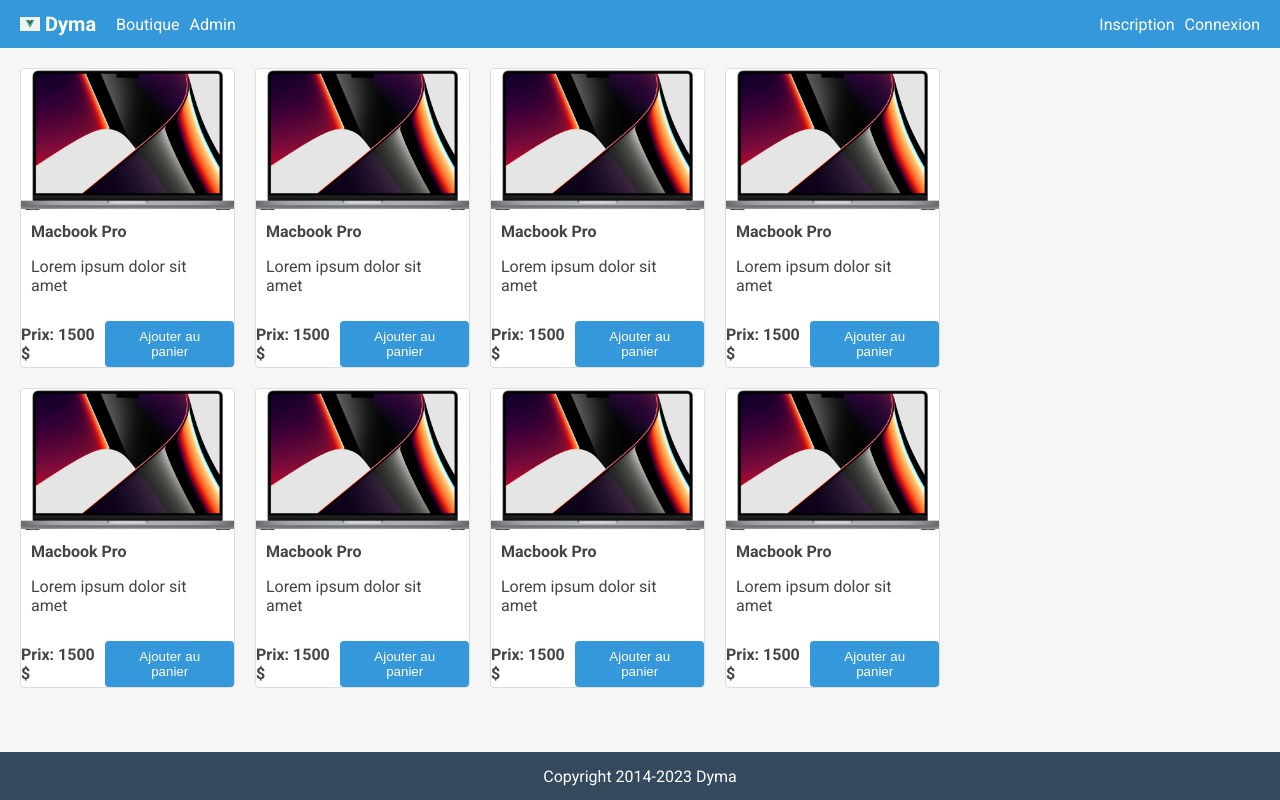
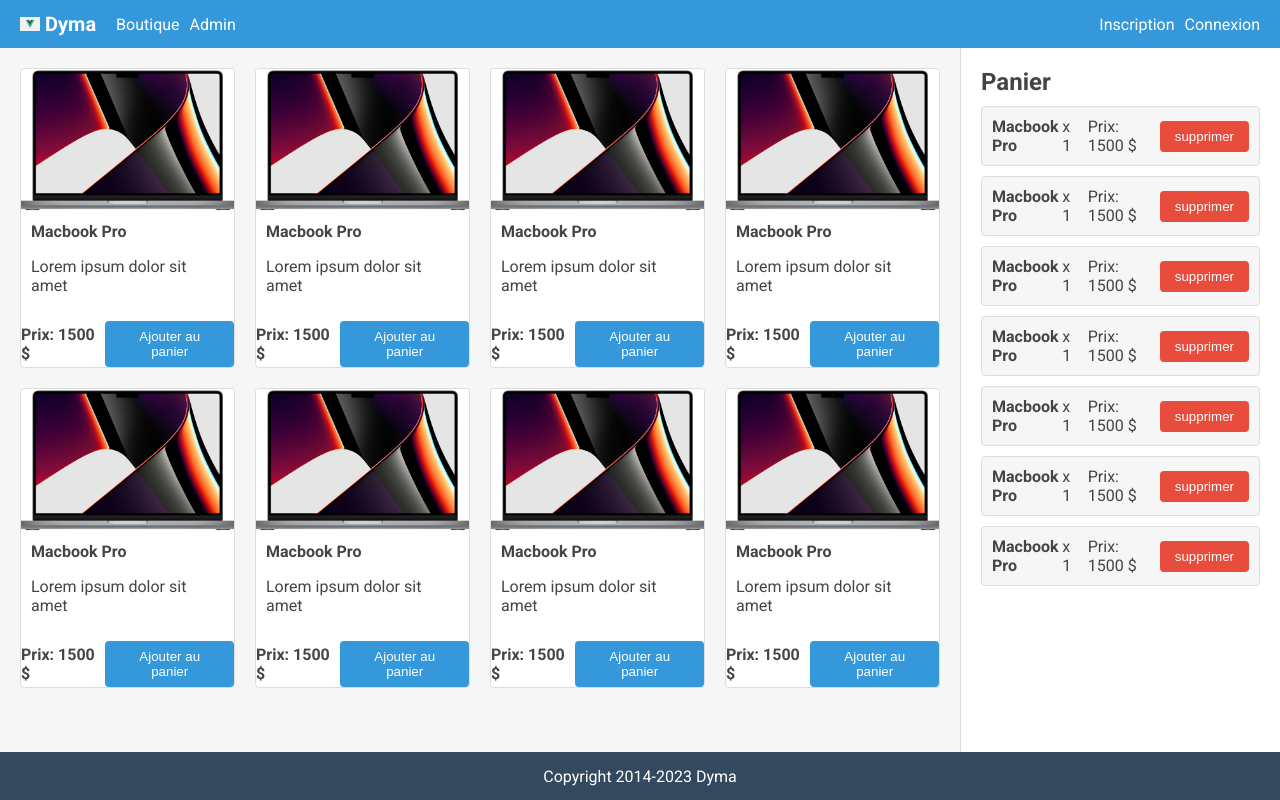
Before and after one commit to DDLH-92/Boutique, a Vue app: page / in a window 1280 px wide. Built offline with nearby package versions, Linux system fonts and the light colour scheme.

Commit message:
add style to cart

```diff
--- a/src/App.vue
+++ b/src/App.vue
@@ -9,7 +9,7 @@
   <div class="app-container">
     <TheHeader class="header"/>
     <Shop class="shop"/>
-    <!-- <Cart class="cart b3"/> -->
+    <Cart class="cart"/>
     <TheFooter class="footer"/>
   </div>
 </template>
@@ -36,6 +36,8 @@
 
 .cart {
   grid-area: cart;
+  border-left: var(--border);
+  background-color: white;
 }
 
 .footer {
--- a/src/components/Cart/CartProduct.vue
+++ b/src/components/Cart/CartProduct.vue
@@ -1,14 +1,18 @@
 <script setup lang="ts"></script>
 
 <template>
-  <div class="mb-10">
-    <h1>Cart product</h1>
+  <div class="mb-10 p-10 d-flex flex-row align-items-center product">
+    <strong class="flex-fill">Macbook Pro</strong>
+    <span class="mr-10">x 1</span>
+    <span class="mr-10">Prix: 1500 $</span>
+    <button class="btn btn-danger">supprimer</button>
   </div>
 </template>
 
 <style lang="scss" scoped>
-
 .product {
-
+  border: var(--border);
+  border-radius: var(--border-radius);
+  background-color: var(--gray-1);
 }
 </style>
```
